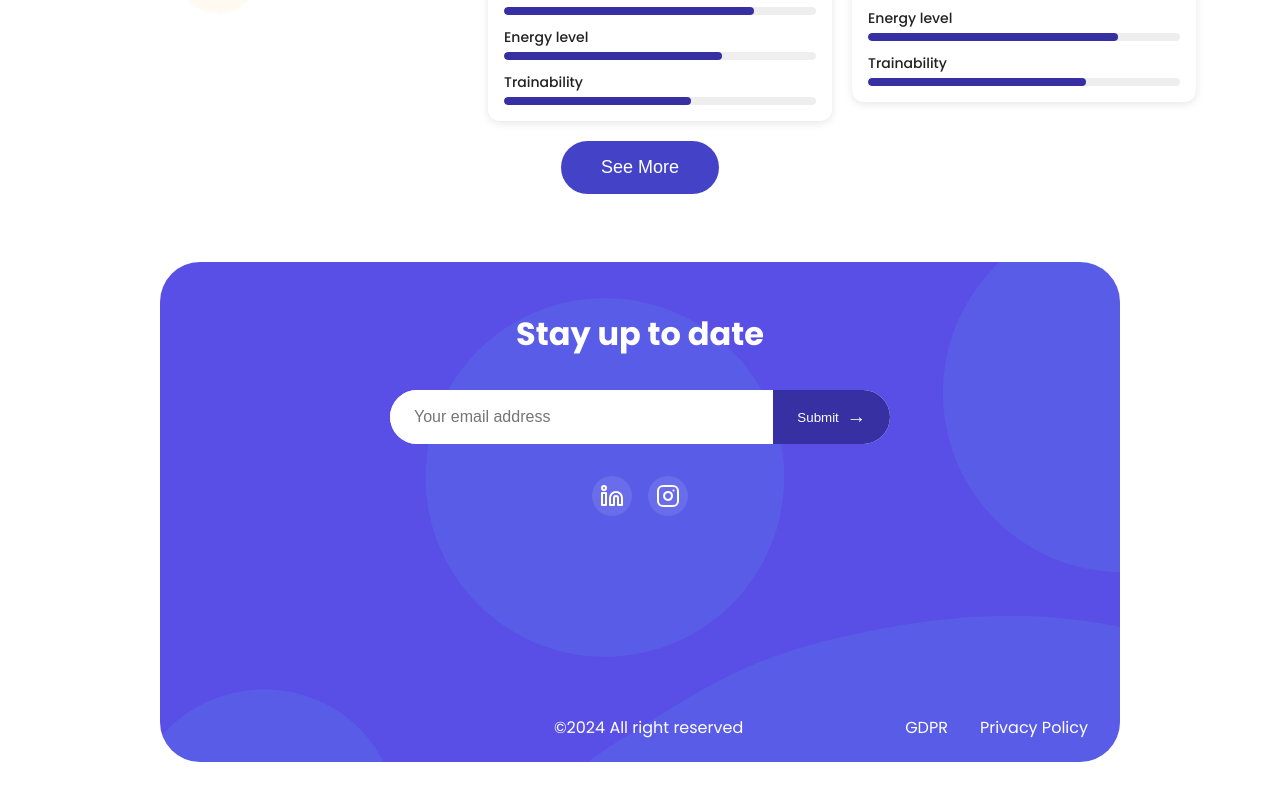
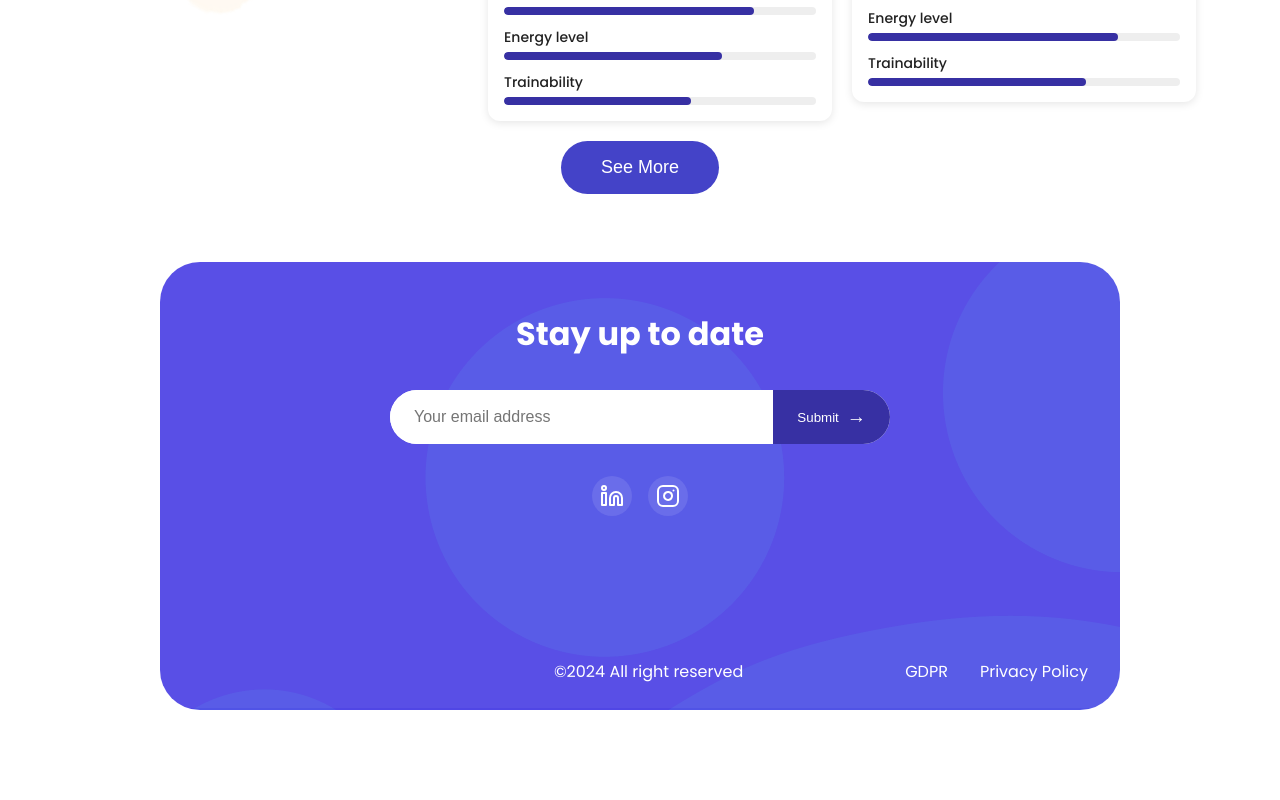
Before and after one commit to GampaAbhishek/perkypet-ui, a React (Vite) app: page / in a window 1280 px wide. Shown: the part 2268-3068 px from the top of the page. Built offline with nearby package versions, Linux system fonts and the light colour scheme; the HTML template or start-up script is replaced by a standard one.

Commit message:
Adjust Footer height and padding for improved layout consistency

```diff
--- a/src/components/Footer/Footer.css
+++ b/src/components/Footer/Footer.css
@@ -4,7 +4,7 @@
     position: relative;
     overflow: hidden;
     background-image: url('../../assets/footerbackgroundimage.png');
-    height: 500px;
+    height: 448px;
     margin: 1rem 10rem 5rem 10rem;
     border-radius: 40px;
   }
@@ -140,7 +140,7 @@
     position: relative;
     z-index: 1;
     background-color: rgba(255, 255, 255, 0.05);
-    padding-top: 9.5rem;
+    padding-top: 6rem;
 }
 
   .footer-links {
```
